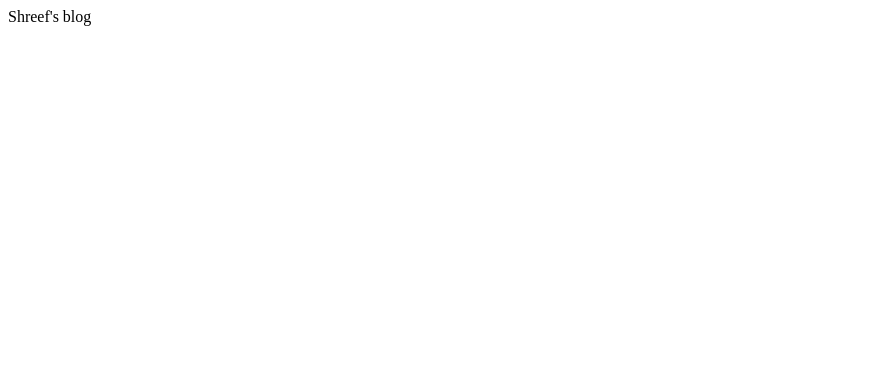
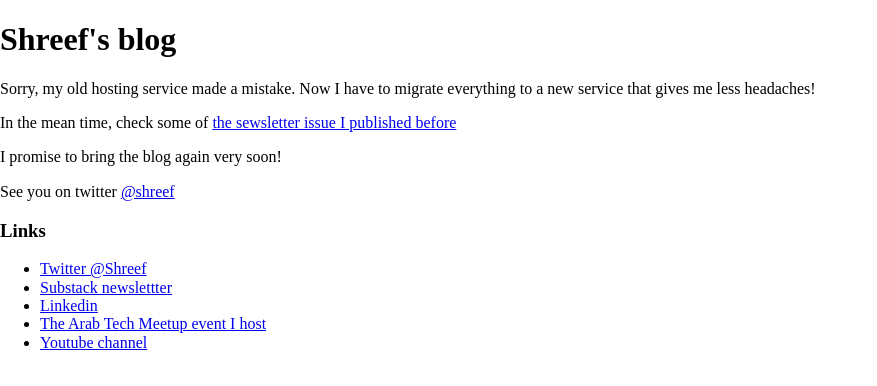
Before and after one commit to Shreef/shreef.github.io, a plain HTML site: page index.html in a window 1280 px wide. Shown: the whole page, without its empty margins (0-877 px from the left). Drawn offline with nearby package versions, Linux system fonts and the light colour scheme.

Commit message:
Added a placeholder index page
I need to migrate my old posts to here. For now, this is a temp solution coded from a hotel room.

```diff
--- a/index.html
+++ b/index.html
@@ -1 +1,49 @@
-Shreef's blog
+<!doctype html>
+<html class="no-js" lang="en">
+
+<head>
+  <meta charset="utf-8">
+  <title>Shreef's Blog</title>
+  <meta name="description" content="">
+  <meta name="viewport" content="width=device-width, initial-scale=1">
+
+  <meta property="og:title" content="">
+  <meta property="og:type" content="">
+  <meta property="og:url" content="">
+  <meta property="og:image" content="">
+
+  <link rel="icon" href="/favicon.ico" sizes="any">
+  <link rel="icon" href="/icon.svg" type="image/svg+xml">
+
+  <link rel="apple-touch-icon" href="icon.png">
+  <!-- Place favicon.ico in the root directory -->
+
+  <link rel="stylesheet" href="css/normalize.css">
+  <link rel="stylesheet" href="css/style.css">
+
+  <link rel="manifest" href="site.webmanifest">
+  <meta name="theme-color" content="#fafafa">
+</head>
+
+<body>
+
+  <h1>Shreef's blog</h1>
+
+  <p>Sorry, my old hosting service made a mistake. Now I have to migrate everything to a new service that gives me less headaches! <p>
+  <p>In the mean time, check some of <a href="https://shreef.substack.com">the sewsletter issue I published before</a><p>
+  <p>I promise to bring the blog again very soon!</p>
+  <p>See you on twitter <a href="https://shreef.com">@shreef</a> <p>
+  <h3>Links</h3>
+  <ul>
+    <li><a href="https://twitter.com/shreef">Twitter @Shreef</a></li>
+    <li><a href="https://shreef.substack.com">Substack newslettter</a></li>
+    <li><a href="https://linkedin.com/in/shreef">Linkedin</a></li>
+    <li><a href="https://vtma.substack.com">The Arab Tech Meetup event I host</a></li>
+    <li><a href="https://www.youtube.com/channel/UCisfYJLiVP11BT-JY36sYAQ">Youtube channel</a></li>
+  </ul>
+  <script src="js/vendor/modernizr-3.11.8.min.js"></script>
+  <script src="js/app.js"></script>
+
+</body>
+
+</html>
```
